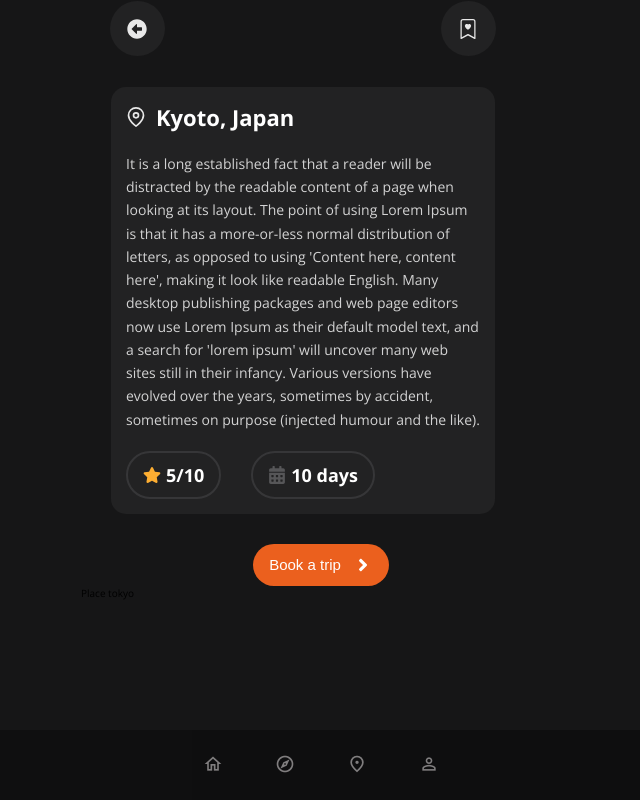
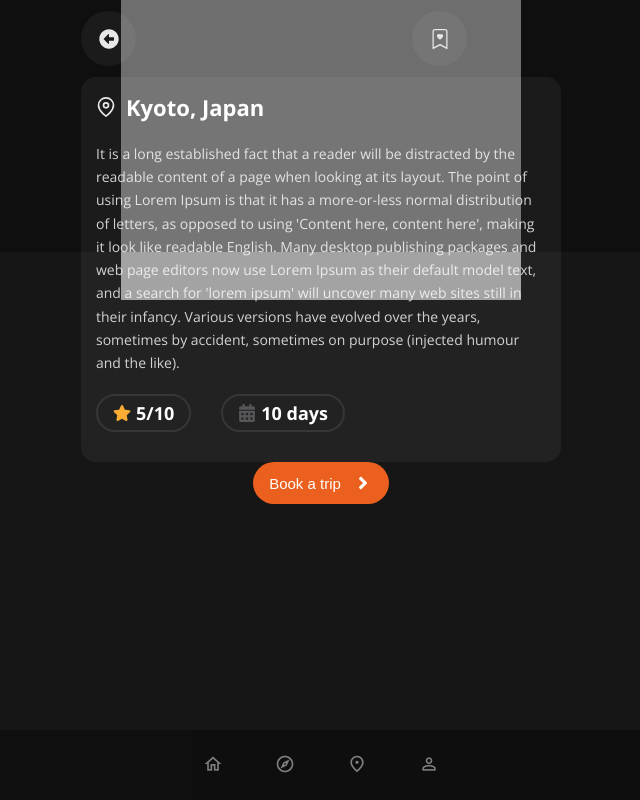
Before and after one commit to tolkunio/travelio, a Next.js app: page /place/tokyo in a window 1280 px wide. Shown: the whole page, without its empty margins (319-959 px from the left). Built offline with nearby package versions, Linux system fonts and the light colour scheme.

Commit message:
-реализован фон

```diff
--- a/app/components/common/Layout.tsx
+++ b/app/components/common/Layout.tsx
@@ -2,12 +2,13 @@ import Footer from "@/app/components/common/footer/Footer";
 import {ReactNode} from "react";
 
 type LayoutProps = {
-    children?: ReactNode
+    children?: ReactNode,
+    isMaxWidth:boolean
 }
-const Layout = ({children}:LayoutProps) => {
+const Layout = ({children,isMaxWidth=true}:LayoutProps) => {
     return (
         <div>
-            <div style={{maxWidth: 480, margin: '0 auto'}}>
+            <div style={{maxWidth: isMaxWidth && 480, margin: '0 auto'}}>
                 {children}
             </div>
             <Footer/>
--- a/app/components/screens/place/Information/Information.module.scss
+++ b/app/components/screens/place/Information/Information.module.scss
@@ -3,7 +3,7 @@
   padding: 1.5rem;
   background-color:rgba(255,255,255,0.05);
   width: 80%;
-  margin: 3rem;
+  margin: 2rem 3rem;
 }
 .title{
   display: flex;
@@ -35,10 +35,15 @@
   align-items: center;
   border-radius: 30px;
   border: 2px solid rgba(#565658,0.4);
-  padding: 10px 15px;
+  padding: 5px 15px;
   >span{
     color: var(--white);
     font-weight: bold;
     margin-left: 0.5rem;
   }
 }
+.map{
+  width: 200px;
+  background-color: gray;
+  margin-top: 1.5rem;
+}
--- a/app/components/screens/place/Information/Map.tsx
+++ b/app/components/screens/place/Information/Map.tsx
@@ -1,8 +1,8 @@
-import React from 'react';
+import s from './Information.module.scss'
 
 const Map = () => {
     return (
-        <div>
+        <div className={s.map}>
 
         </div>
     );
--- a/app/components/screens/place/Place.tsx
+++ b/app/components/screens/place/Place.tsx
@@ -4,17 +4,20 @@ import Layout from "@/app/components/common/Layout";
 import Booktrip from "@/app/components/screens/place/booktrip/Booktrip";
 import Information from "@/app/components/screens/place/Information/Information";
 import Heading from "@/app/components/screens/place/heading/Heading";
+import Wrapper from "@/app/components/screens/place/wrapper/Wrapper";
 
 interface IPlacePage {
     place: IPlace
 }
-const Place:FC<IPlacePage> = ({place}) => {
+
+const Place: FC<IPlacePage> = ({place}) => {
     return (
-        <Layout>
-            <Heading/>
-            <Information place={place}/>
-            <Booktrip/>
-            Place {place.slug}
+        <Layout isMaxWidth={false}>
+            <Wrapper imgPath={place.imagePath}>
+                <Heading/>
+                <Information place={place}/>
+                <Booktrip/>
+            </Wrapper>
         </Layout>
     );
 };
--- a/app/components/screens/place/heading/Heading.module.scss
+++ b/app/components/screens/place/heading/Heading.module.scss
@@ -3,6 +3,7 @@
   align-items: center;
   gap: 27rem;
   width: 88%;
+  padding: 1rem 0;
   margin: 0 auto;
 
 }
--- /dev/null
+++ b/app/components/screens/place/wrapper/Wrapper.module.scss
@@ -0,0 +1,23 @@
+.wrapper {
+  height: 100%;
+  position: relative;
+  background-repeat: no-repeat;
+  background-position: top center;
+
+  &::before {
+    content: '';
+    position: absolute;
+    top: 0;
+    left: 0;
+    width: 100%;
+    height: 50%;
+    background-color: rgba(0,0,0,0.3);
+  }
+  >div{
+    position: relative;
+    z-index: 1;
+    max-width: 480px;
+    margin: 0 auto;
+  }
+
+}
--- /dev/null
+++ b/app/components/screens/place/wrapper/Wrapper.tsx
@@ -0,0 +1,17 @@
+import {FC} from "react";
+import s from './Wrapper.module.scss';
+import {ReactNode} from "react";
+type PropsType={
+    imgPath:string,
+    children:ReactNode
+}
+const Wrapper:FC<PropsType> = ({imgPath,children}) => {
+    return (
+        <div className={s.wrapper} style={{backgroundImage:`url(${imgPath})`}}>
+            <div></div>
+            {children}
+        </div>
+    );
+};
+
+export default Wrapper;
```
